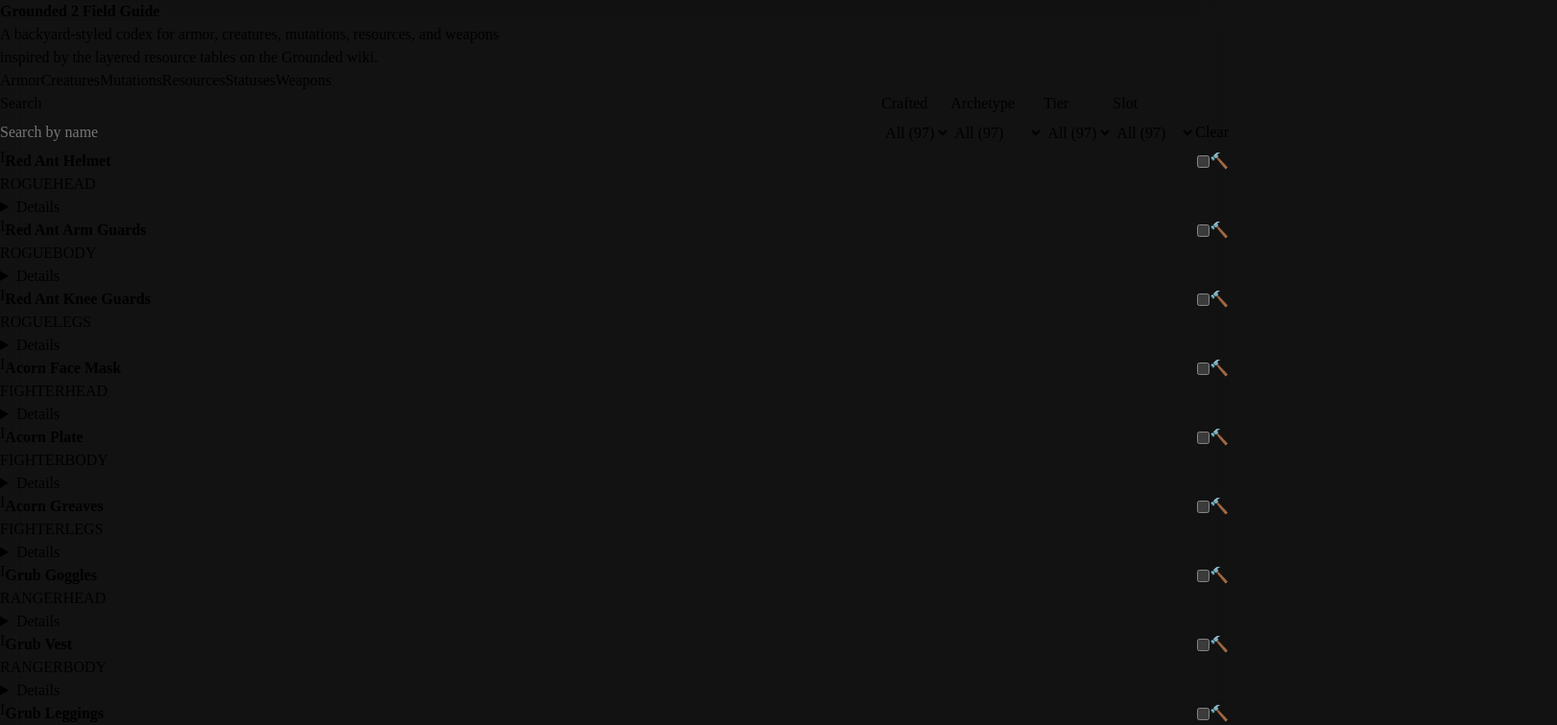
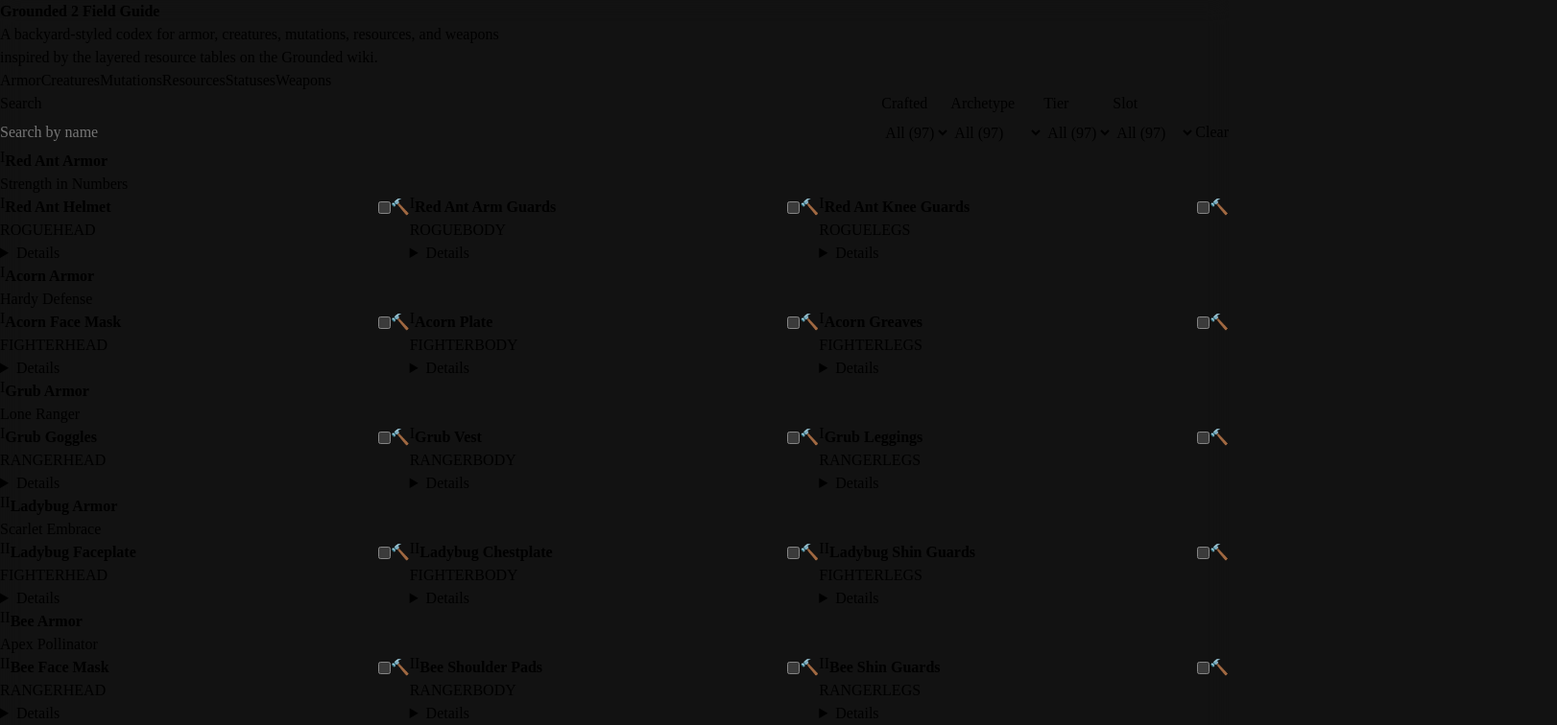
Before and after one commit to user004/vibeded, a React (Vite) app: page / in a window 1280 px wide. Shown: the top 756 px of the page at 96% size, 1622 px wide, since content can reach past the window. Built offline with nearby package versions, Linux system fonts and the light colour scheme.

Commit message:
Armor Set groupings

```diff
--- a/src/components/Armor/Armor.css
+++ b/src/components/Armor/Armor.css
@@ -4,7 +4,7 @@
 
   .armor-card__stats {
     display: grid;
-    grid-template-columns: repeat(auto-fit, minmax(10rem, 1fr));
+    grid-template-columns: repeat(3, 1fr);
     gap: var(--size-3);
   }
 
--- a/src/components/Armor/Armor.jsx
+++ b/src/components/Armor/Armor.jsx
@@ -28,15 +28,15 @@
       <Accordion summary="Details">
         <div className="armor-card__stats">
           <div className="armor-card__stat">
-            <span className="armor-card__stat-label">Durability</span>
+            <span className="armor-card__stat-label">DUR</span>
             <p className="armor-card__stat-value">{item.durability}</p>
           </div>
           <div className="armor-card__stat">
-            <span className="armor-card__stat-label">Defense</span>
+            <span className="armor-card__stat-label">DEF</span>
             <p className="armor-card__stat-value">{item.defense}</p>
           </div>
           <div className="armor-card__stat">
-            <span className="armor-card__stat-label">Resistance</span>
+            <span className="armor-card__stat-label">RES</span>
             <p className="armor-card__stat-value">{item.resistance}</p>
           </div>
         </div>
@@ -51,11 +51,6 @@
             Sleek Effect: <Tooltip name={item.sleekEffect} />
           </p>
         )}
-        {item.set && item.set.bonus != null && (
-          <p className="armor-card__text">
-            Set: {item.set.name} (<Tooltip name={item.set.bonus} />)
-          </p>
-        )}
 
         {Array.isArray(item.recipes) && item.recipes.length > 0 && (
           <RecipeList recipes={item.recipes} itemName={item.name} />
--- a/src/components/ArmorList/ArmorList.jsx
+++ b/src/components/ArmorList/ArmorList.jsx
@@ -2,6 +2,7 @@
 import armor from '../../data/armor.json'
 import Filters from '../Filters/Filters'
 import Armor from '../Armor/Armor'
+import ArmorSet from '../ArmorSet/ArmorSet'
 import List from '../List/List'
 import { FieldGuideContext } from '../../context/FieldGuideContext'
 import {
@@ -66,6 +67,25 @@
     })
   })
 
+  const setEntries = new Map()
+  const displayItems = filteredArmor.reduce((entries, item) => {
+    if (item.set) {
+      let entry = setEntries.get(item.set.name)
+
+      if (!entry) {
+        entry = { name: item.set.name, setName: item.set.name, items: [] }
+        setEntries.set(item.set.name, entry)
+        entries.push(entry)
+      }
+
+      entry.items.push(item)
+    } else {
+      entries.push({ name: item.name, item })
+    }
+
+    return entries
+  }, [])
+
   const handleFilterChange = (category, value) =>
     setSelectedFilters((current) => ({ ...current, [category]: value }))
 
@@ -86,7 +106,16 @@
           setSearchValue('')
         }}
       />
-      <List className="armor-list" items={filteredArmor} renderItem={(item) => <Armor item={item} />} />
+      <List
+        className="armor-list"
+        columns={3}
+        items={displayItems}
+        renderItem={(entry) =>
+          entry.setName
+            ? <ArmorSet setName={entry.setName} items={entry.items} />
+            : <Armor item={entry.item} />
+        }
+      />
     </>
   )
 }
--- /dev/null
+++ b/src/components/ArmorSet/ArmorSet.css
@@ -0,0 +1,4 @@
+.armor-set-card {
+  display: grid;
+  gap: var(--size-4);
+}
--- /dev/null
+++ b/src/components/ArmorSet/ArmorSet.jsx
@@ -0,0 +1,37 @@
+import armor from '../../data/armor.json'
+import Armor from '../Armor/Armor'
+import Card from '../Card/Card'
+import Tooltip from '../Tooltip/Tooltip'
+import List from '../List/List'
+import './ArmorSet.css'
+import ItemHeader from "../ItemHeader/ItemHeader.jsx";
+
+function ArmorSet({ setName, items }) {
+  const pieces = items ?? armor.filter((item) => item.set?.name === setName)
+
+  if (pieces.length === 0) {
+    return null
+  }
+
+  const bonus = pieces.find((item) => item.set?.bonus != null)?.set.bonus
+  const tier = pieces.find((item) => item.tier != null)?.tier;
+
+  return (
+    <Card className="armor-set-card">
+      <ItemHeader
+        title={setName}
+        tier={tier}
+        tags={bonus != null && <Tooltip name={bonus} />}
+      />
+
+      <List
+        className="armor-set-card__pieces"
+        columns={3}
+        items={pieces}
+        renderItem={(item) => <Armor item={item} />}
+      />
+    </Card>
+  )
+}
+
+export default ArmorSet
--- a/src/components/Card/Card.css
+++ b/src/components/Card/Card.css
@@ -1,10 +1,11 @@
 .card {
-  height: 100%;
-  padding: var(--card-padding);
-  border: var(--border-size-1) solid var(--border-subtle);
-  border-radius: var(--card-radius);
+  align-content: start;
   background:
     linear-gradient(180deg, color-mix(in srgb, var(--surface-2) 88%, transparent), var(--surface-1)),
     var(--accent-panel);
+  border-radius: var(--card-radius);
+  border: var(--border-size-1) solid var(--border-subtle);
   box-shadow: var(--shadow-4);
+  height: 100%;
+  padding: var(--card-padding);
 }
--- a/src/components/Checkbox/Checkbox.jsx
+++ b/src/components/Checkbox/Checkbox.jsx
@@ -1,5 +1,6 @@
 import { useContext } from 'react'
 import { FieldGuideContext } from '../../context/FieldGuideContext'
+import Tooltip from '../Tooltip/Tooltip'
 import './Checkbox.css'
 
 function Checkbox({ checkboxKey, icon, label, onChange }) {
@@ -13,7 +14,7 @@
   const checked = Boolean(checkboxState[checkboxKey])
 
   return (
-    <label className="field-guide-checkbox" htmlFor={checkboxKey} title={label}>
+    <label className="field-guide-checkbox" htmlFor={checkboxKey}>
       <input
         id={checkboxKey}
         name={checkboxKey}
@@ -24,7 +25,9 @@
           onChange?.(event.target.checked)
         }}
       />
-      <span aria-hidden="true">{icon}</span>
+      <Tooltip label={label}>
+        <span aria-hidden="true">{icon}</span>
+      </Tooltip>
     </label>
   )
 }
--- a/src/components/List/List.css
+++ b/src/components/List/List.css
@@ -1,7 +1,13 @@
 .list {
   display: grid;
+  gap: var(--size-4);
   grid-template-columns: repeat(var(--columns, 1), 1fr);
-  gap: var(--size-4);
+  list-style: none;
   padding: 0;
-  list-style: none;
+
+  .list__item {
+    &:has(.armor-set-card) {
+      grid-column: 1 / -1;
+    }
+  }
 }
--- a/src/components/Tooltip/Tooltip.jsx
+++ b/src/components/Tooltip/Tooltip.jsx
@@ -1,11 +1,22 @@
 import statuses from '../../data/statuses.json'
 import './Tooltip.css'
 
-function Tooltip({ name, children = name }) {
+function Tooltip({ name, label, children = name }) {
   const status = statuses.find((item) => item.name === name)
 
   if (!status) {
-    return children
+    if (!label) {
+      return children
+    }
+
+    return (
+      <span className="tooltip" tabIndex="0">
+        {children}
+        <span className="tooltip__content" role="tooltip">
+          <span className="tooltip__description">{label}</span>
+        </span>
+      </span>
+    )
   }
 
   return (
```
